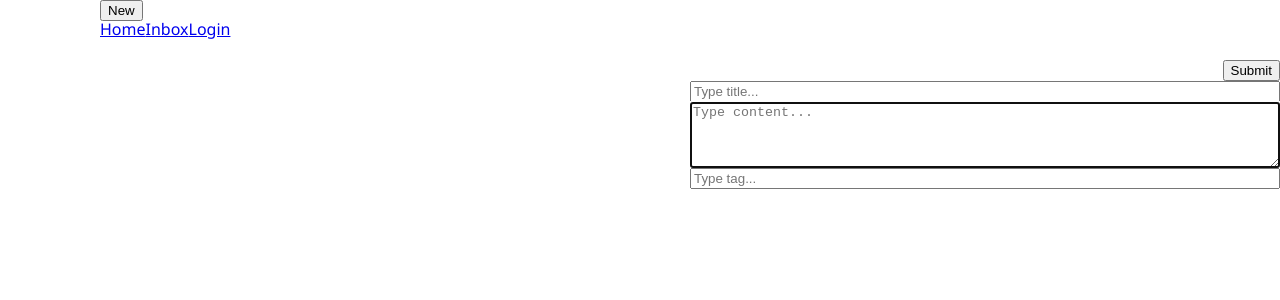
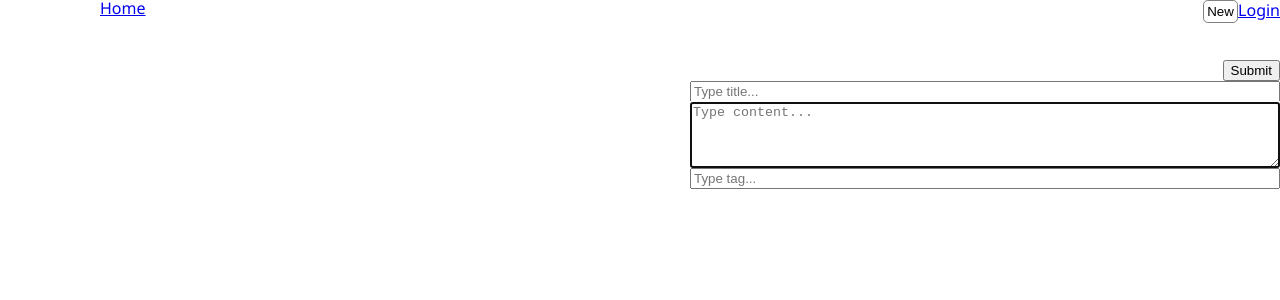
Before and after one commit to atobaum/galois, a React (Create React App) app in the folder client/: page / in a window 1280 px wide. Shown: the top 300 px of the page. Built offline with nearby package versions, Linux system fonts and the light colour scheme.

Commit message:
style: StatusBar
- 순서 조정

```diff
--- a/client/src/components/StatusBar.tsx
+++ b/client/src/components/StatusBar.tsx
@@ -6,7 +6,17 @@ import useCurrentUser from "../hooks/useCurrentUser";
 import { useDispatch } from "react-redux";
 import { startEdit } from "../reducers/editorReducer";
 
-const StatusBarCss = css``;
+const StatusBarCss = css`
+  display: flex;
+  justify-content: space-between;
+
+  button {
+    border: 1px solid gray;
+    border-radius: 0.3rem;
+    padding: 0.2rem;
+    background: none;
+  }
+`;
 
 const StatusBar: React.FC = () => {
   const user = useCurrentUser();
@@ -14,6 +24,10 @@ const StatusBar: React.FC = () => {
 
   return (
     <div className="status-bar" css={StatusBarCss}>
+      <div>
+        <Link to="/">Home</Link>
+      </div>
+      <div>
         <button
           onClick={() => {
             disptach(startEdit(null));
@@ -23,18 +37,15 @@ const StatusBar: React.FC = () => {
         </button>
         {user && (
           <span>
-          {user.picture && (
+            {user.thumbnail && (
               <img
                 style={{ width: "2rem", height: "2rem", borderRadius: "50%" }}
-              src={user.picture}
+                src={user.thumbnail}
               />
             )}
-          Hi {user.username}
+            {user.username}
           </span>
         )}
-      <div>
-        <Link to="/">Home</Link>
-        <Link to="/tag/inbox">Inbox</Link>
         {user ? (
           <button
             onClick={() => {
@@ -49,6 +60,7 @@ const StatusBar: React.FC = () => {
         ) : (
           <a href="/api/auth/google/redirect">Login</a>
         )}
+        <div></div>
       </div>
     </div>
   );
```
Lines whose indentation alone changed are shown as unchanged.
